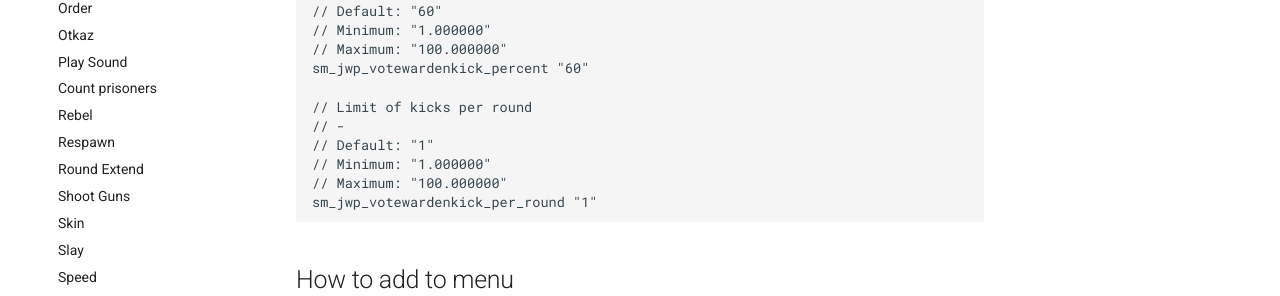
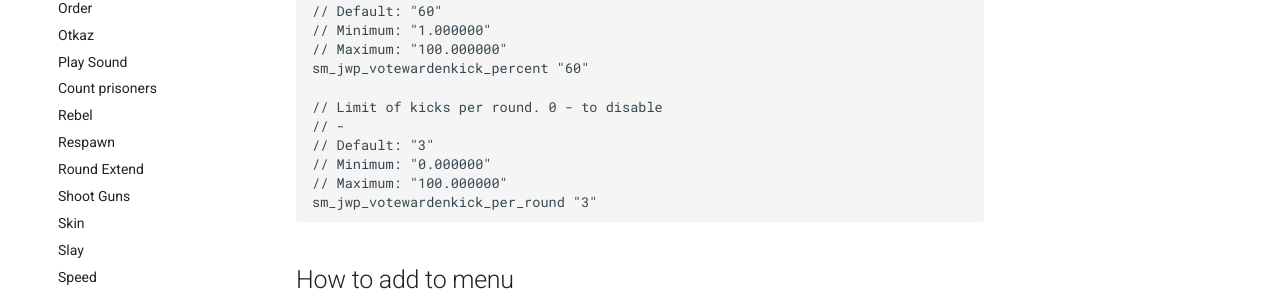
Before and after one commit to TiBarification/Jail-Warden-Pro, an MkDocs documentation site: the page built from docs/Module-WardenVoteKick.md, in a window 1280 px wide and 1013 px high. Shown: the part 435-731 px from the top of the window. Built offline with MkDocs 1.6.1 and Material for MkDocs 9.7.7, drawn with Linux system fonts in a browser that asks for light colours; comment, search, counter and statistics services are not loaded; old or Windows-style settings are respelled for this version of MkDocs; some of the changed text lies outside the part shown.

Commit message:
update docs

````diff
--- a/docs/Module-WardenVoteKick.md
+++ b/docs/Module-WardenVoteKick.md
@@ -12,12 +12,12 @@ Config file is located by this path:
 // Maximum: "100.000000"
 sm_jwp_votewardenkick_percent "60"
 
-// Limit of kicks per round
+// Limit of kicks per round. 0 - to disable
 // -
-// Default: "1"
-// Minimum: "1.000000"
+// Default: "3"
+// Minimum: "0.000000"
 // Maximum: "100.000000"
-sm_jwp_votewardenkick_per_round "1"
+sm_jwp_votewardenkick_per_round "3"
 ```
 
 ## How to add to menu
````
